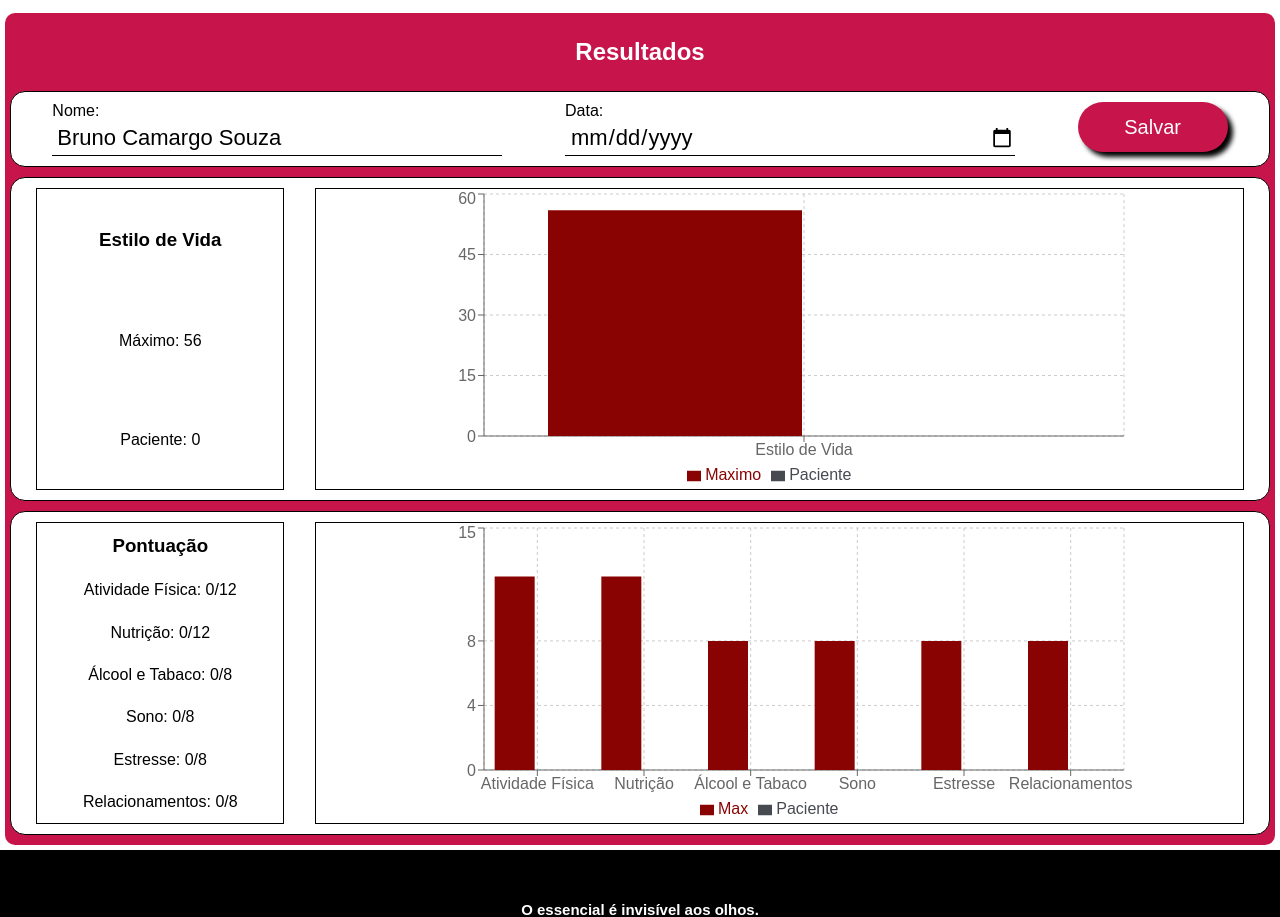
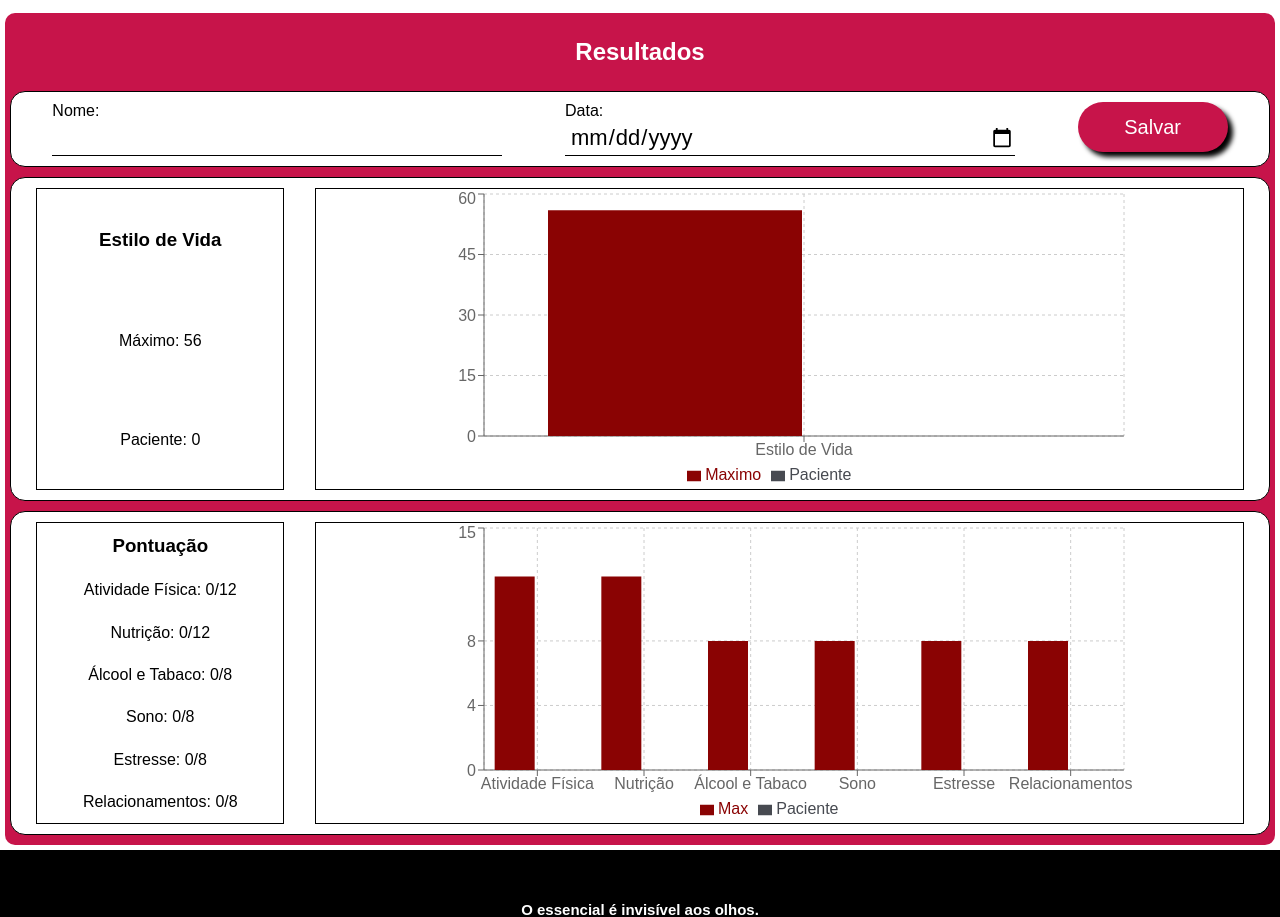
Before and after one commit to Bruhkamargo/IncorUpdate, a React (Vite) app: page / in a window 1280 px wide. Shown: the part 2600-3517 px from the top of the page. Built offline with nearby package versions, Linux system fonts and the light colour scheme.

Commit message:
Correções

```diff
--- a/package.json
+++ b/package.json
@@ -10,7 +10,6 @@
     "preview": "vite preview"
   },
   "dependencies": {
-    "chart.js": "^4.4.1",
     "html-to-image": "^1.11.11",
     "jspdf": "^2.5.1",
     "react": "^18.2.0",
--- a/src/App.jsx
+++ b/src/App.jsx
@@ -28,7 +28,7 @@ function App() {
   const [Question13, SetQuestion13] = useState(0)
   const [Question14, SetQuestion14] = useState(0)
 
-  const [StrName, SetStrName] = useState('Bruno Camargo Souza')
+  const [StrName, SetStrName] = useState('')
   const [StrDate, SetStrDate] = useState('')
 
   const [NumTotal, SetNumTotal] = useState(0)
```
Also changed, not shown: 1 other file (tests, documents, lock files or other folders).
